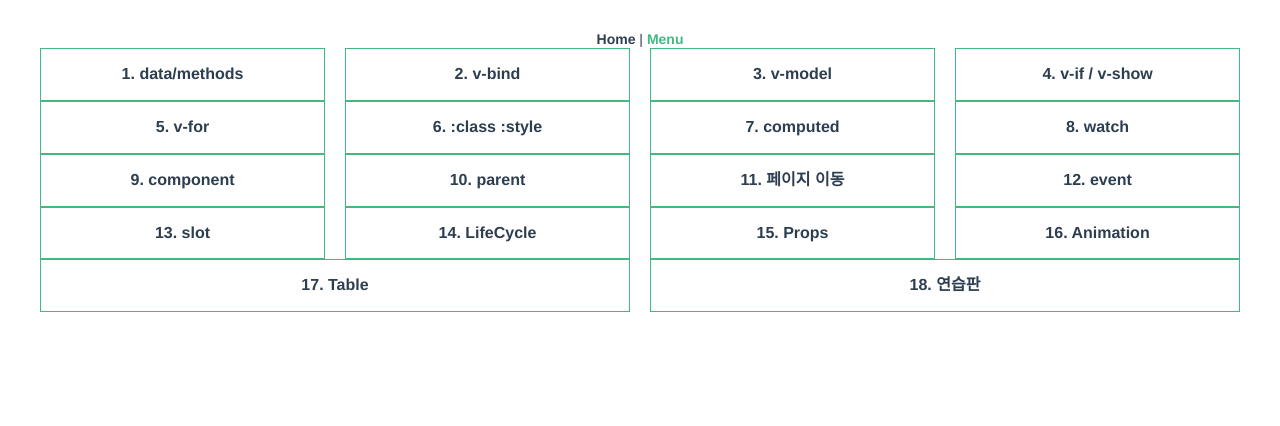
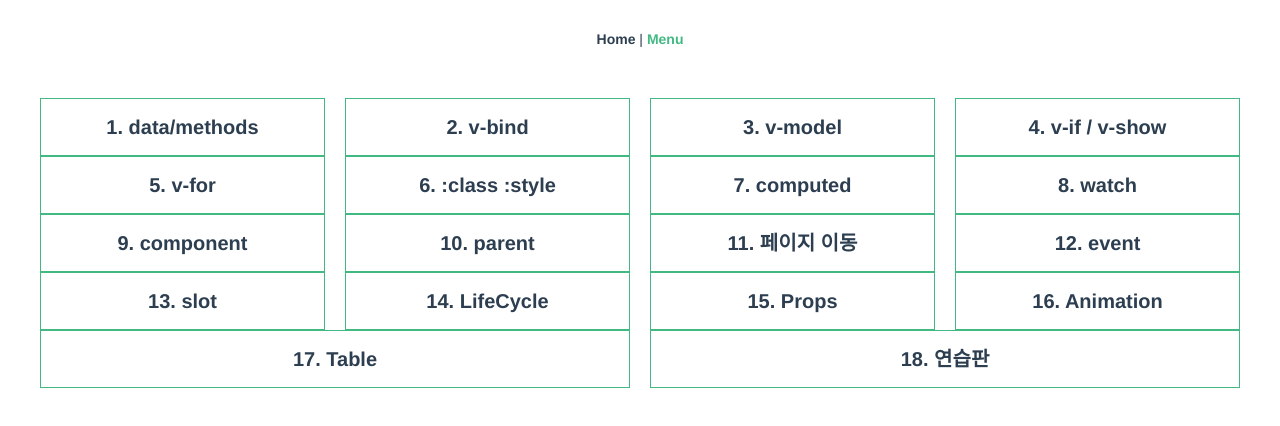
Before and after one commit to kyeongmin21/vueStudy, a Vue app: page /menu in a window 1280 px wide. Shown: the top 426 px of the page. Built offline with nearby package versions, Linux system fonts and the light colour scheme; the HTML template or start-up script is replaced by a standard one.

Commit message:
font-size 수정

```diff
--- a/public/css/style.css
+++ b/public/css/style.css
@@ -28,5 +28,5 @@ section { border-bottom: 1px solid lightgray; padding: 10px 0 20px 0; }
 .is-active { background: #ffeaea;}
 .name { transition: color 1s; }
 
-.menu .nav .category { display: flex;  flex-wrap: wrap;  }
-.menu .nav .category li { font-size: 1rem; padding: 15px; flex: 1 1 20%;  border: 1px solid #42b983;}
+.menu .nav .category { display: flex;  flex-wrap: wrap; margin-top: 50px;  }
+.menu .nav .category li { font-size: 1.25rem; padding: 15px; flex: 1 1 20%;  border: 1px solid #42b983;}
```
